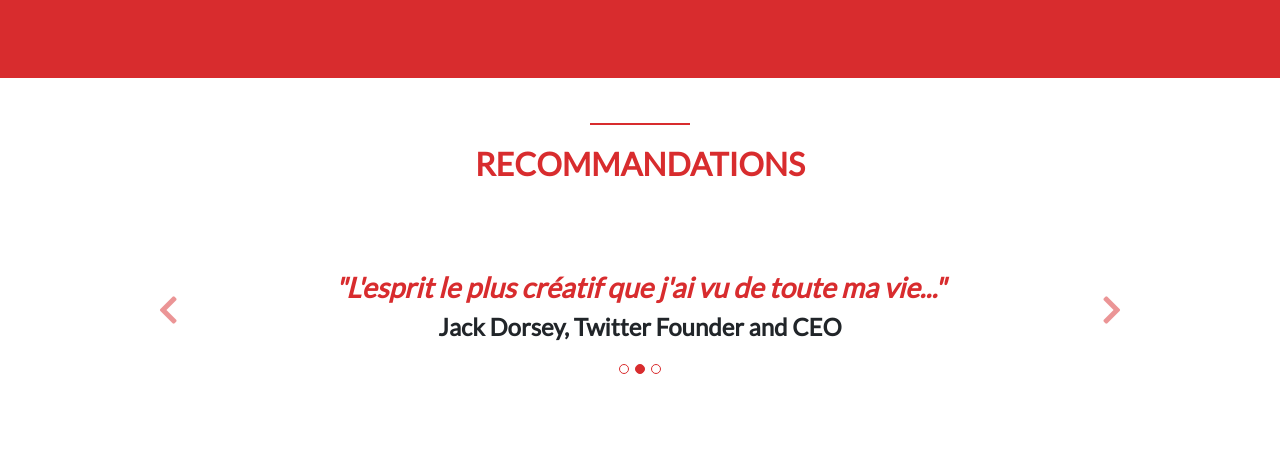
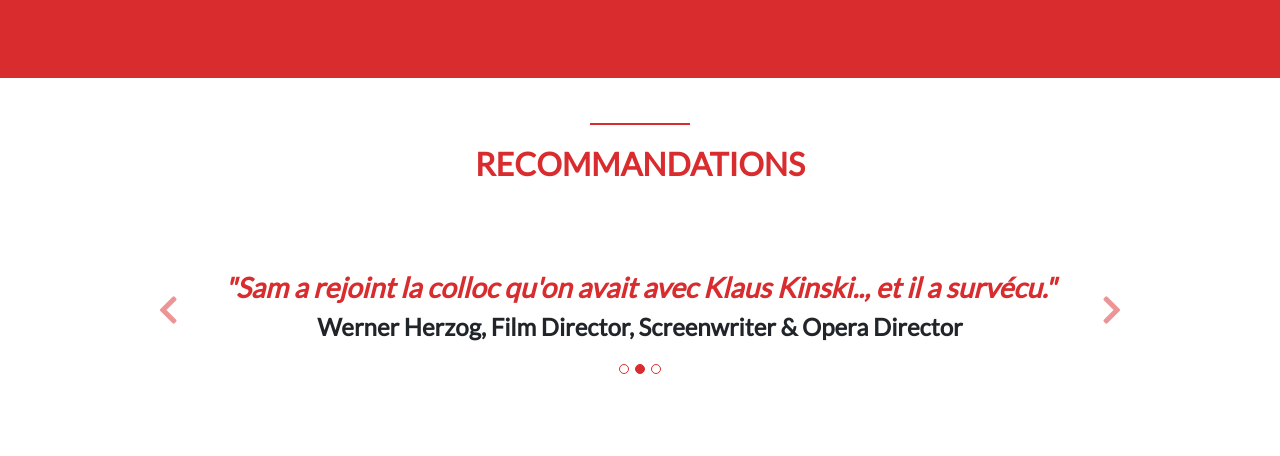
Before and after one commit to JohnAtreides/xMasBaconHunt, a plain HTML site: page CV/cv.html in a window 1280 px wide. Shown: the part 4066-4522 px from the top of the page. Drawn offline with nearby package versions, Linux system fonts and the light colour scheme.

Commit message:
review up

```diff
--- a/CV/cv.html
+++ b/CV/cv.html
@@ -257,8 +257,8 @@
                         <h4>Douglas Adams, Professional Galaxy Hitchhiker</h4>
                     </div>
                     <div class="carousel-item">
-                        <h3>"L'esprit le plus créatif que j'ai vu de toute ma vie..."</h3>
-                        <h4>Jack Dorsey, Twitter Founder and CEO</h4>
+                        <h3>"Sam a rejoint la colloc qu'on avait avec Klaus Kinski.., et il a survécu."</h3>
+                        <h4>Werner Herzog, Film Director, Screenwriter & Opera Director</h4>
                     </div>
                     <div class="carousel-item">
                         <h3>"Merci Sam de m'avoir appris à coder... Tout ça c'est grâce à toi!"</h3>
```
